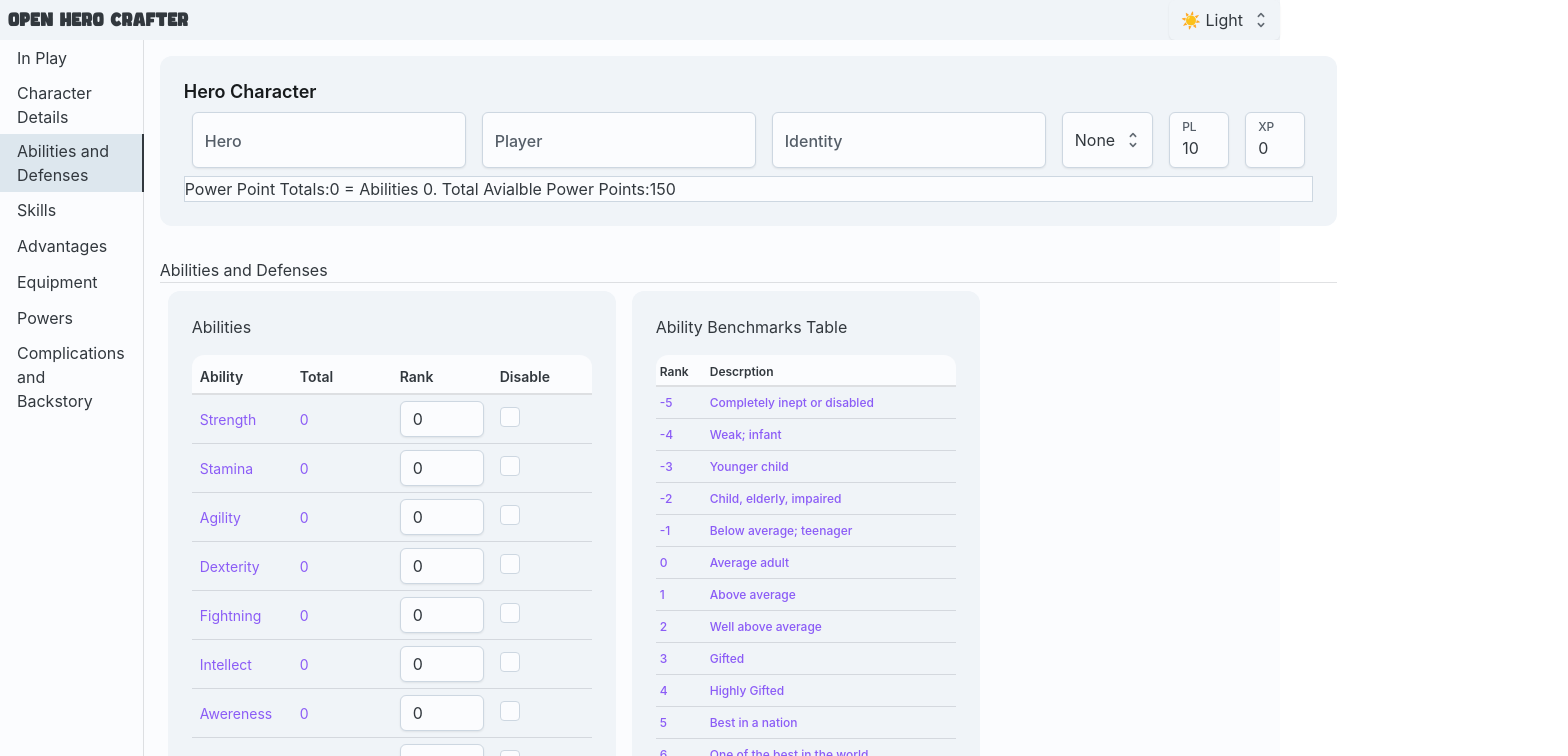
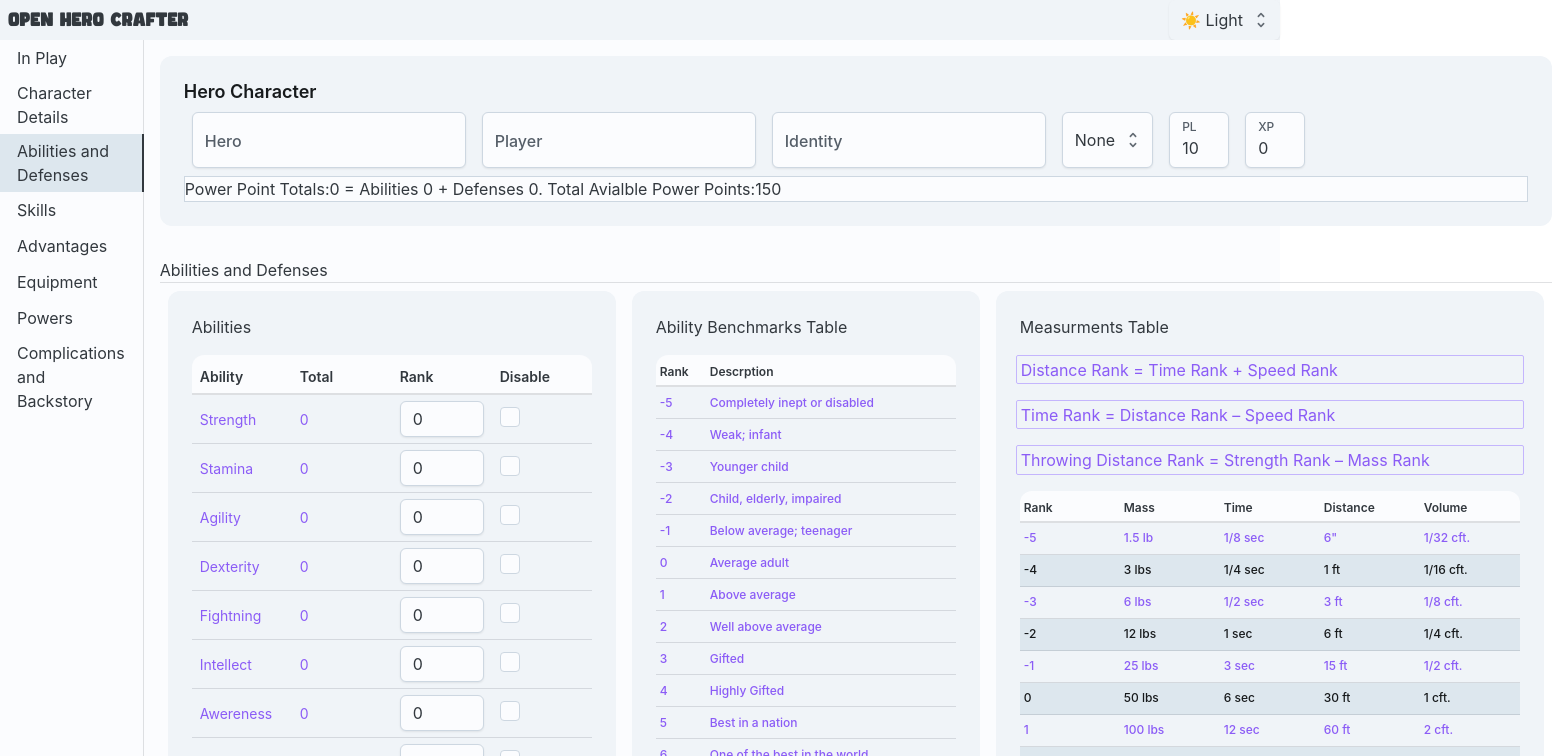
Before and after one commit to gregardev/OpenHeroCrafter, a React (Vite) app: page / in a window 1280 px wide. Both pictures are taken after a click on the tab "Abilities and Defenses". Shown: the top 756 px of the page, 1568 px wide, since content can reach past the window. Built offline with nearby package versions, Linux system fonts and the light colour scheme.

Commit message:
added abilities and defences

```diff
--- a/package.json
+++ b/package.json
@@ -1,7 +1,7 @@
 {
   "name": "openherocrafter",
   "private": true,
-  "version": "0.0.5",
+  "version": "0.0.6",
   "type": "module",
   "scripts": {
     "dev": "vite",
--- a/src/components/hero/heroabilities/HeroAbilities.tsx
+++ b/src/components/hero/heroabilities/HeroAbilities.tsx
@@ -1,6 +1,7 @@
 import { Box, Card, Divider, Table, Typography } from "@mui/joy";
 import HeroAbilitiesTable from "./HeroAbilitiesTable";
 import HeroDefensesTable from "./HeroDefensesTable";
+import HeroMeasurementsTable from "./HeroMeasurementsTable";
 
 export default function HeroAbilities(){
 
@@ -182,6 +183,21 @@ export default function HeroAbilities(){
                             </tr>
                         </tbody>
                     </Table>
+                    <Typography color="primary" level="body-xs" sx={{width:'300px'}}>
+                        Beyond Human <br/>
+                        Although a rank of 7 is defined as “the peak of human achievement” in an ability on Table: Ability Benchmarks, a character with an ability rank greater than 7 isn’t necessarily “non-human,” merely superhuman in comparison to ordinary people. Many “normal human” characters in the comics have truly superhuman abilities, particularly mental abilities. A character can have a superhuman ability rank without necessarily being anything other than an amazingly talented, well-trained human being. The limits of what “normal” people can accomplish is up to the Gamemaster and depends very much on the style of the game.
+                    </Typography>
+                </Card>
+                <Card
+                    sx={{m:1}}
+                    variant="soft"
+                    size="lg"
+                >
+                    <Typography>Measurments Table</Typography>
+                    <Typography color="primary" variant="outlined">Distance Rank = Time Rank + Speed Rank</Typography>
+                    <Typography color="primary" variant="outlined">Time Rank = Distance Rank – Speed Rank</Typography>
+                    <Typography color="primary" variant="outlined">Throwing Distance Rank = Strength Rank – Mass Rank</Typography>
+                    <HeroMeasurementsTable />
                 </Card>
             </Box>
         </Box>
--- a/src/components/hero/heroabilities/HeroMeasurementsTable.tsx
+++ b/src/components/hero/heroabilities/HeroMeasurementsTable.tsx
@@ -1,19 +1,82 @@
+import { Box, Table } from "@mui/joy"
 
 
 const measurementsTableRows = [
-    {rank:-5,mass:'1.5 lb',time:'1/8 s',distance:'6"',volume:'1/32 cft.'},
-    {rank:-4,mass:'3 lbs',time:'1/4 s',distance:'1 ft',volume:'1/16 cft.'},
-    {rank:-3,mass:'6 lbs',time:'1/2 s',distance:'3 ft',volume:'1/8 cft.'},
-    {rank:-2,mass:'12 lbs',time:'1 s',distance:'6 ft',volume:'1/4 cft.'},
-    {rank:-1,mass:'25 lbs',time:'3 s',distance:'15 ft',volume:'1/2 cft.'},
-    {rank:0,mass:'50 lbs',time:'6 s',distance:'30 ft',volume:'1 cft.'},
-    {rank:1,mass:'100 lbs',time:'12 s',distance:'60 ft',volume:'2 cft.'},
-    {rank:2,mass:'200 lbs',time:'24 s',distance:'120 ft',volume:'4 cft.'},
-    {rank:2,mass:'200 lbs',time:'24 s',distance:'120 ft',volume:'4 cft.'},
-
-
+    {rank:-5,mass:'1.5 lb',time:'1/8 sec',distance:'6"',volume:'1/32 cft.'},
+    {rank:-4,mass:'3 lbs',time:'1/4 sec',distance:'1 ft',volume:'1/16 cft.'},
+    {rank:-3,mass:'6 lbs',time:'1/2 sec',distance:'3 ft',volume:'1/8 cft.'},
+    {rank:-2,mass:'12 lbs',time:'1 sec',distance:'6 ft',volume:'1/4 cft.'},
+    {rank:-1,mass:'25 lbs',time:'3 sec',distance:'15 ft',volume:'1/2 cft.'},
+    {rank:0,mass:'50 lbs',time:'6 sec',distance:'30 ft',volume:'1 cft.'},
+    {rank:1,mass:'100 lbs',time:'12 sec',distance:'60 ft',volume:'2 cft.'},
+    {rank:2,mass:'200 lbs',time:'30 sec',distance:'120 ft',volume:'4 cft.'},
+    {rank:3,mass:'400 lbs',time:'1 min',distance:'250 ft',volume:'8 cft.'},
+    {rank:4,mass:'800 lbs',time:'2 min',distance:'500 ft',volume:'15 cft.'},
+    {rank:5,mass:'1600 lbs',time:'4 min',distance:'900 ft',volume:'30 cft.'},
+    {rank:6,mass:'3200 lbs',time:'8 min',distance:'1800 ft',volume:'60 cft.'},
+    {rank:7,mass:'3 tons',time:'15 min',distance:'1/2 mile',volume:'125 cft.'},
+    {rank:8,mass:'6 tons',time:'30 min',distance:'1 mile',volume:'250 cft.'},
+    {rank:9,mass:'12 tons',time:'1 hour',distance:'2 miles',volume:'500 cft.'},
+    {rank:10,mass:'25 tons',time:'2 hours',distance:'4 miles',volume:'1000 cft.'},
+    {rank:11,mass:'50 tons',time:'4 hours',distance:'8 miles',volume:'2000 cft.'},
+    {rank:12,mass:'100 tons',time:'8 hours',distance:'16 miles',volume:'4000 cft.'},
+    {rank:13,mass:'200 tons',time:'16 hours',distance:'30 miles',volume:'8000 cft.'},
+    {rank:14,mass:'400 tons',time:'1 day',distance:'60 miles',volume:'15000 cft.'},
+    {rank:15,mass:'800 tons',time:'2 days',distance:'120 miles',volume:'32000 cft.'},
+    {rank:16,mass:'1600 tons',time:'4 days',distance:'250 miles',volume:'65000 cft.'},
+    {rank:17,mass:'3.2 ktons',time:'1 week',distance:'500 miles',volume:'125000 cft.'},
+    {rank:18,mass:'6 ktons',time:'2 weeks',distance:'1000 miles',volume:'250000 cft.'},
+    {rank:19,mass:'12 ktons',time:'1 month',distance:'2000 miles',volume:'500000 cft.'},
+    {rank:20,mass:'25 ktons',time:'2 months',distance:'4000 miles',volume:'1 million cft.'},
+    {rank:21,mass:'50 ktons',time:'4 months',distance:'8000 miles',volume:'2 million cft.'},
+    {rank:22,mass:'100 ktons',time:'8 months',distance:'16000 miles',volume:'4 million cft.'},
+    {rank:23,mass:'200 ktons',time:'1.5 years',distance:'32000 miles',volume:'8 million cft.'},
+    {rank:24,mass:'400 ktons',time:'3 years',distance:'64000 miles',volume:'15 million cft.'},
+    {rank:25,mass:'800 ktons',time:'6 years',distance:'125000 miles',volume:'32 million cft.'},
+    {rank:26,mass:'1600 ktons',time:'12 years',distance:'250000 miles',volume:'65 million cft.'},
+    {rank:27,mass:'3200 ktons',time:'25 years',distance:'500000 miles',volume:'125 million cft.'},
+    {rank:28,mass:'6400 ktons',time:'50 years',distance:'1 million miles',volume:'250 million cft.'},
+    {rank:29,mass:'12500 ktons',time:'100 years',distance:'2 million miles',volume:'500 million cft.'},
+    {rank:30,mass:'25000 ktons',time:'200 years',distance:'4 million miles',volume:'1 billion cft.'},
+    {rank:'+1',mass:'x2',time:'x2',distance:'x2',volume:'x2'},
 ]
 
 export default function HeroMeasurementsTable(){
+    return (
+        <Box
+            sx={{
+                maxHeight:650,
+                overflow:'auto'
+            }}
+        >
+            <Table
+                color="primary"
+                aria-label="Defenses"
+                sx={{width:'500px'}}
+                size="sm"
+                stickyHeader
+                stripe={'even'}
+            >
+                <thead>
+                    <th>Rank</th>
+                    <th>Mass</th>
+                    <th>Time</th>
+                    <th>Distance</th>
+                    <th>Volume</th>
+                </thead>
+                <tbody>
+                    {measurementsTableRows.map((row)=>(
+                        <tr>
+                            <td>{row.rank}</td>
+                            <td>{row.mass}</td>
+                            <td>{row.time}</td>
+                            <td>{row.distance}</td>
+                            <td>{row.volume}</td>
+                        </tr>
+                    ))}
+                </tbody>
+            </Table>
+        </Box>
 
+        )
 }
--- a/src/components/hero/herocard/PowerPoints.tsx
+++ b/src/components/hero/herocard/PowerPoints.tsx
@@ -8,9 +8,14 @@ export default function PowerPoints(){
 
     const [spentTotalPoints, setSpentTotalPoints] = useState(0);
     const [spentAbilityPoints, setSpentAbilityPoints] = useState(0);
+    const [spentDefensePoints, setSpentDefensePoints] = useState(0);
 
     function calculateTotalAvailablePowerPoints(){
         return (Number(activeHero.pl ?? 0) * 15) + (Number(activeHero.xp)?? 0);
+    }
+
+    function calculateSpentPointsTotal(){
+        return spentAbilityPoints + spentDefensePoints;
     }
 
     function calculateSpentAbilityPoints(){
@@ -28,23 +33,28 @@ export default function PowerPoints(){
 
     }
 
+    function calculateSpentDefensePoints(){
+        return ( Number(activeHero.rdod) +  Number(activeHero.rpar) + Number(activeHero.rfod) + Number(activeHero.rwid));
+    }
+
     const [totalAvailablePowerPoints, setTotalAvailablePowerPoints] = useState(calculateTotalAvailablePowerPoints);
 
     useEffect(function(){
         setTotalAvailablePowerPoints(calculateTotalAvailablePowerPoints);
         setSpentAbilityPoints(calculateSpentAbilityPoints)
+        setSpentDefensePoints(calculateSpentDefensePoints)
     },[activeHero]);
 
     useEffect(function(){
-        setSpentTotalPoints(spentAbilityPoints);
-    },[spentAbilityPoints]);
+        setSpentTotalPoints(calculateSpentPointsTotal);
+    },[spentAbilityPoints, spentDefensePoints]);
 
     return(
         <Sheet
             variant="outlined"
         >
             <Typography>
-                Power Point Totals:{spentTotalPoints} = Abilities {spentAbilityPoints}. Total Avialble Power Points:{totalAvailablePowerPoints}
+                Power Point Totals:{spentTotalPoints} = Abilities {spentAbilityPoints} + Defenses {spentDefensePoints}. Total Avialble Power Points:{totalAvailablePowerPoints}
             </Typography>
         </Sheet>
     )
```
Also changed, not shown: 1 other file (tests, documents, lock files or other folders).
